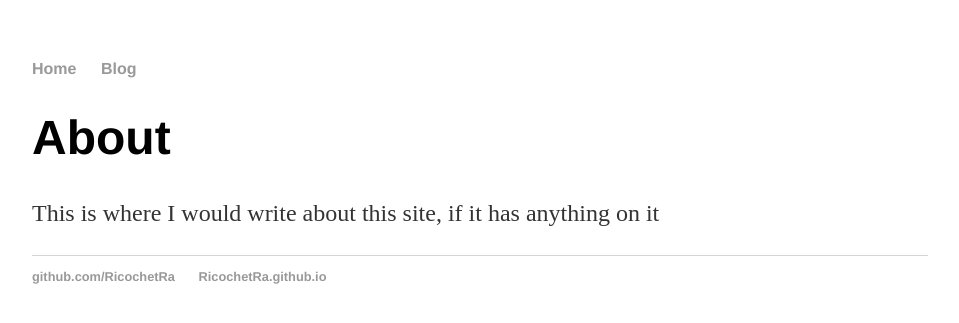
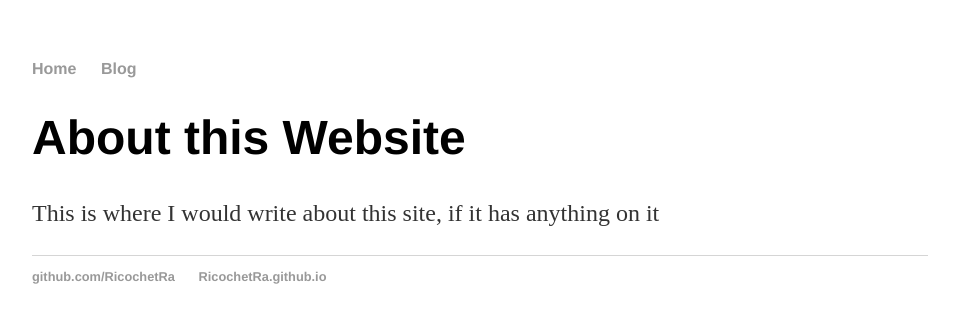
Before and after one commit to RicochetRa/RicochetRa.github.io, a Jekyll site: the page built from about/index.html, in a window 1280 px wide. Shown: the top 323 px of the page, without its empty margins (160-1119 px from the left). Built offline with Jekyll 4.4.1, drawn with Linux system fonts in a browser that asks for light colours.

Commit message:
Update index.html

```diff
--- a/about/index.html
+++ b/about/index.html
@@ -4,6 +4,6 @@ title: About
 ---
 
 <div>
-  <h1>About</h1>
+  <h1>About this Website</h1>
   <p>This is where I would write about this site, if it has anything on it</p>
 </div>
```
